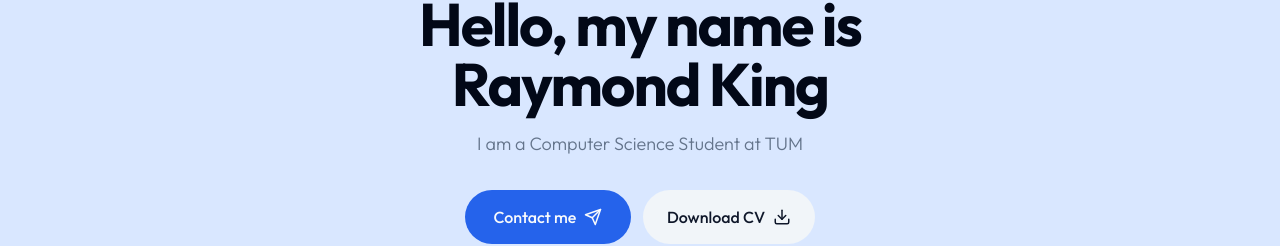
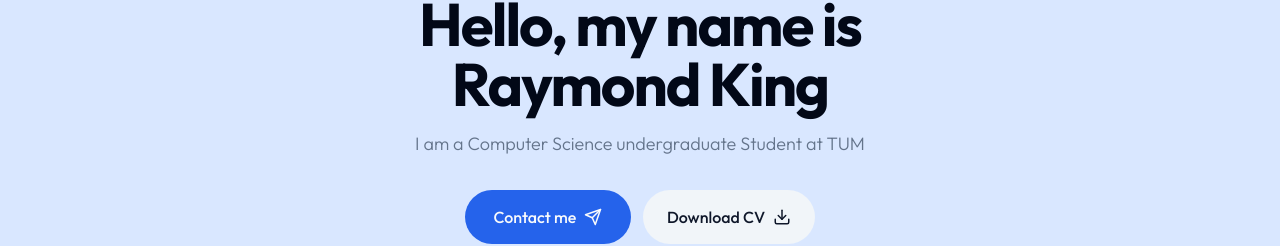
Before and after one commit to raymondkings/raymond-king, a Next.js app: page / in a window 1280 px wide. Shown: the part 178-424 px from the top of the page. Built offline with nearby package versions, Linux system fonts and the light colour scheme.

Commit message:
update information

```diff
--- a/components/About.jsx
+++ b/components/About.jsx
@@ -63,6 +63,11 @@ const qualificationData = [
         title: 'experience',
         data: [
             {
+                company: 'Agile Robots',
+                role: 'Front End Software Engineer',
+                years: '05.2024 - today',
+            },
+            {
                 company: 'Purino GmBH',
                 role: 'Cook',
                 years: '04.2022 - 09.2022',
@@ -84,7 +89,7 @@ const skillData = [
                 name: 'HTML, CSS (Front-end Development)',
             },
             {
-                name: 'Javascript, Google App Script',
+                name: 'Javascript, Google App Script, Typescript',
             },
             {
                 name: 'Flutter , SQL , Java , C',
--- a/components/Hero.jsx
+++ b/components/Hero.jsx
@@ -37,7 +37,7 @@ const Hero = () => {
                 <div className="text-sm uppercase font-semibold mb-4 text-primary tracking-[4px]">Student</div>
                 <h1 className="h1 mb-4">Hello, my name is Raymond King</h1>
                 <p className="subtitle max-w-[490px] mx-auto xl:mx-0">
-                    I am a Computer Science Student at TUM
+                    I am a Computer Science undergraduate Student at TUM
                     </p>
                     {/* buttons */}
                     <div className="flex flex-col gap-y-3 md:flex-row gap-x-3 mx-auto xl:mx-0 mb-12">
```
